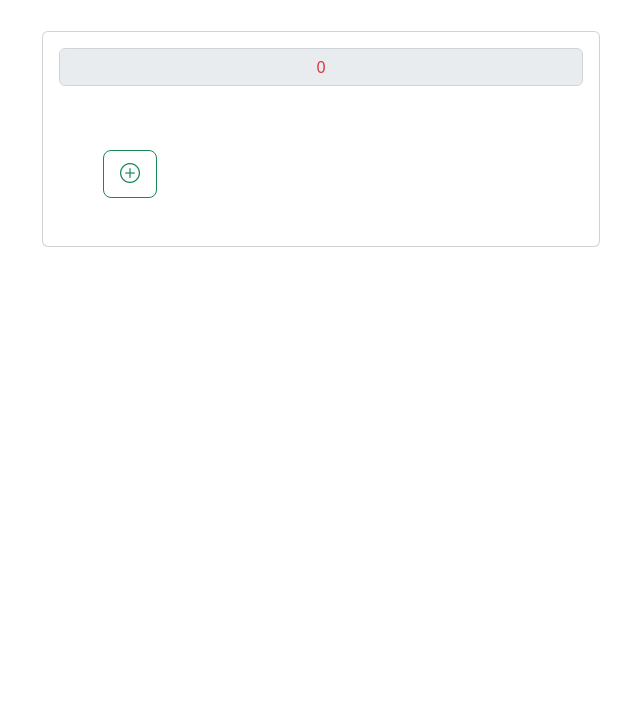
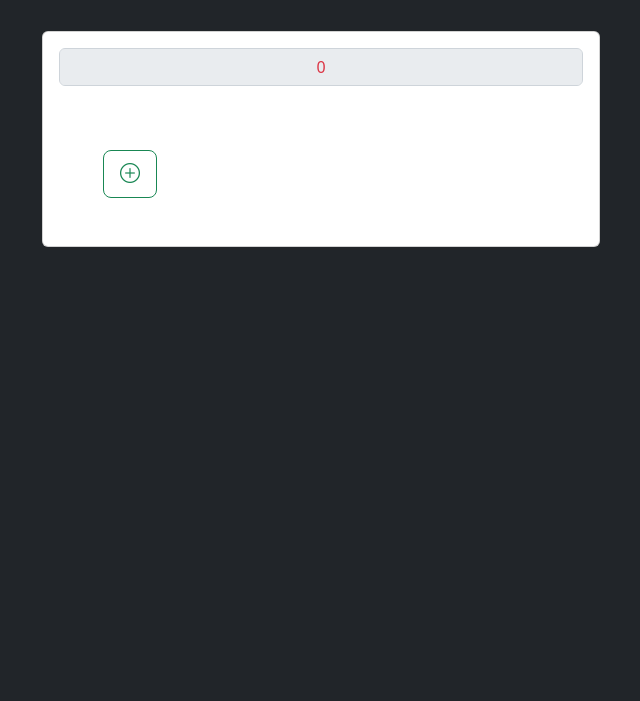
Before and after one commit to Sreeraj0801/counter, a plain HTML site: page index.html in a window 1280 px wide. Shown: the part 99-800 px from the top of the page, without its empty margins (319-959 px from the left). Drawn offline with nearby package versions, Linux system fonts and the light colour scheme.

Commit message:
Update index.html

```diff
--- a/index.html
+++ b/index.html
@@ -9,7 +9,7 @@
     <link rel="stylesheet" href="https://cdn.jsdelivr.net/npm/bootstrap-icons@1.10.2/font/bootstrap-icons.css">
     <link href="https://cdn.jsdelivr.net/npm/bootstrap@5.2.3/dist/css/bootstrap.min.css" rel="stylesheet" integrity="sha384-rbsA2VBKQhggwzxH7pPCaAqO46MgnOM80zW1RWuH61DGLwZJEdK2Kadq2F9CUG65" crossorigin="anonymous">
 </head>
-<body class="bd-dark">
+<body class="bg-dark">
     <h3 class="text-warning text-center mt-5">COUNTER</h3>
     <div class="container mt-5 d-flex justify-content-center">
         <div class="card col-md-6">
```
